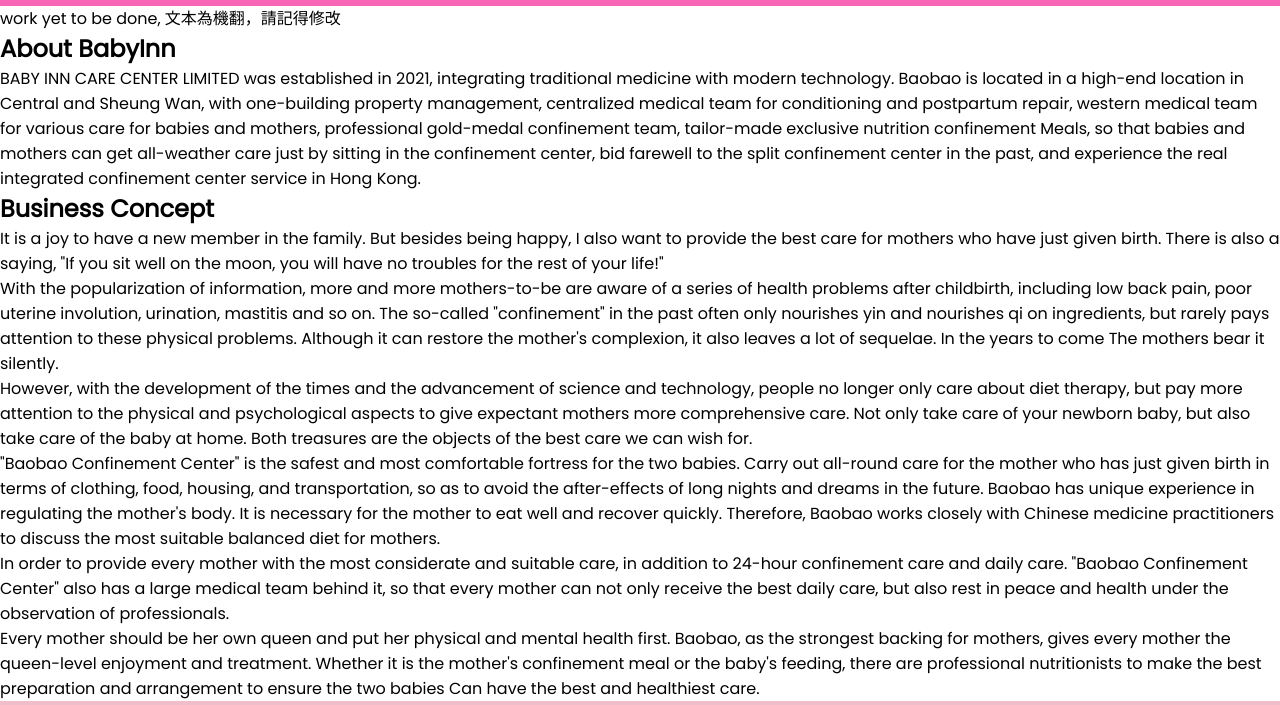
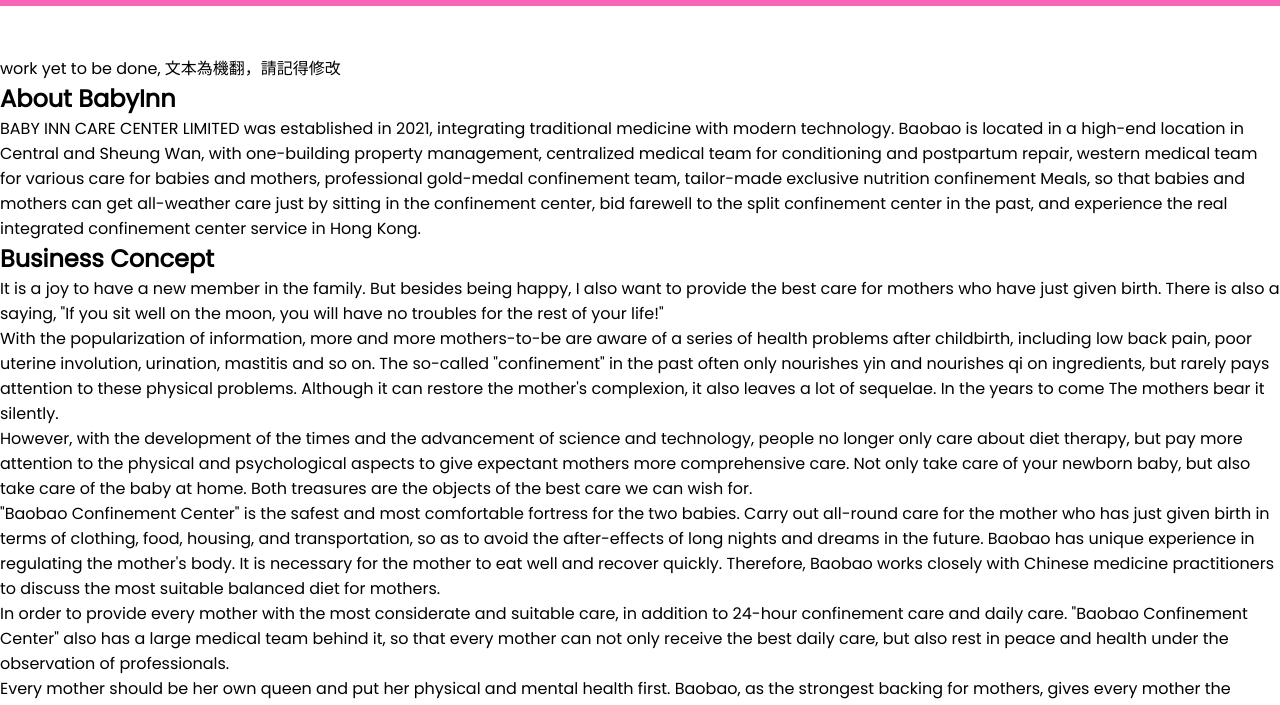
Before and after one commit to ericchu2000/BabyInn_website, a plain HTML site: page about.html in a window 1280 px wide. Shown: the part 82-787 px from the top of the page. Drawn offline with Linux system fonts and the light colour scheme; a script that the page names is missing.

Commit message:
space added

```diff
--- a/about.html
+++ b/about.html
@@ -23,6 +23,7 @@
     </header>
 
     <section class="main_section">
+        <p><br><br></p>
         <p class="section_header"> work yet to be done, 文本為機翻，請記得修改
             <!-- Please implement content-->
         </p>
```
Also changed, not shown: contact.html (+1 -0 lines), reservation.html (+1 -0 lines), services.html (+1 -0 lines).
